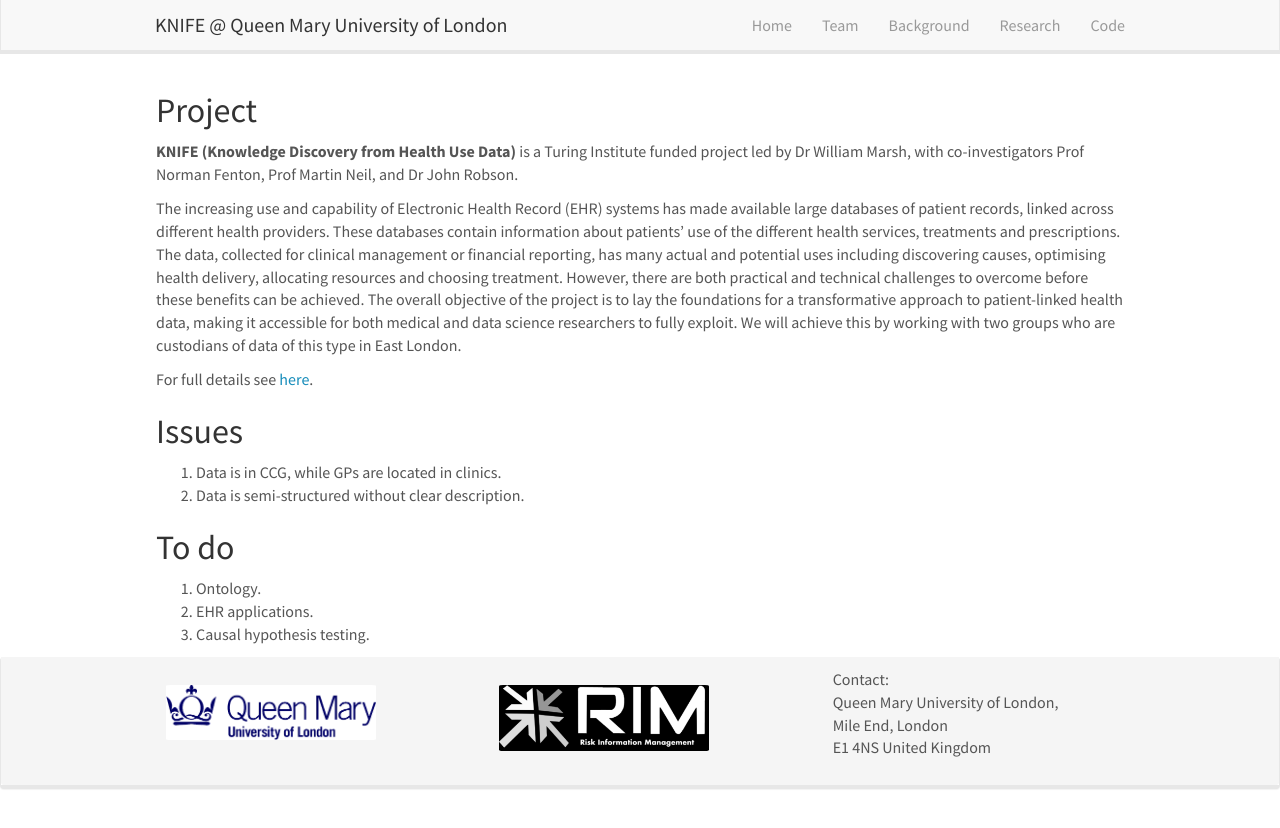
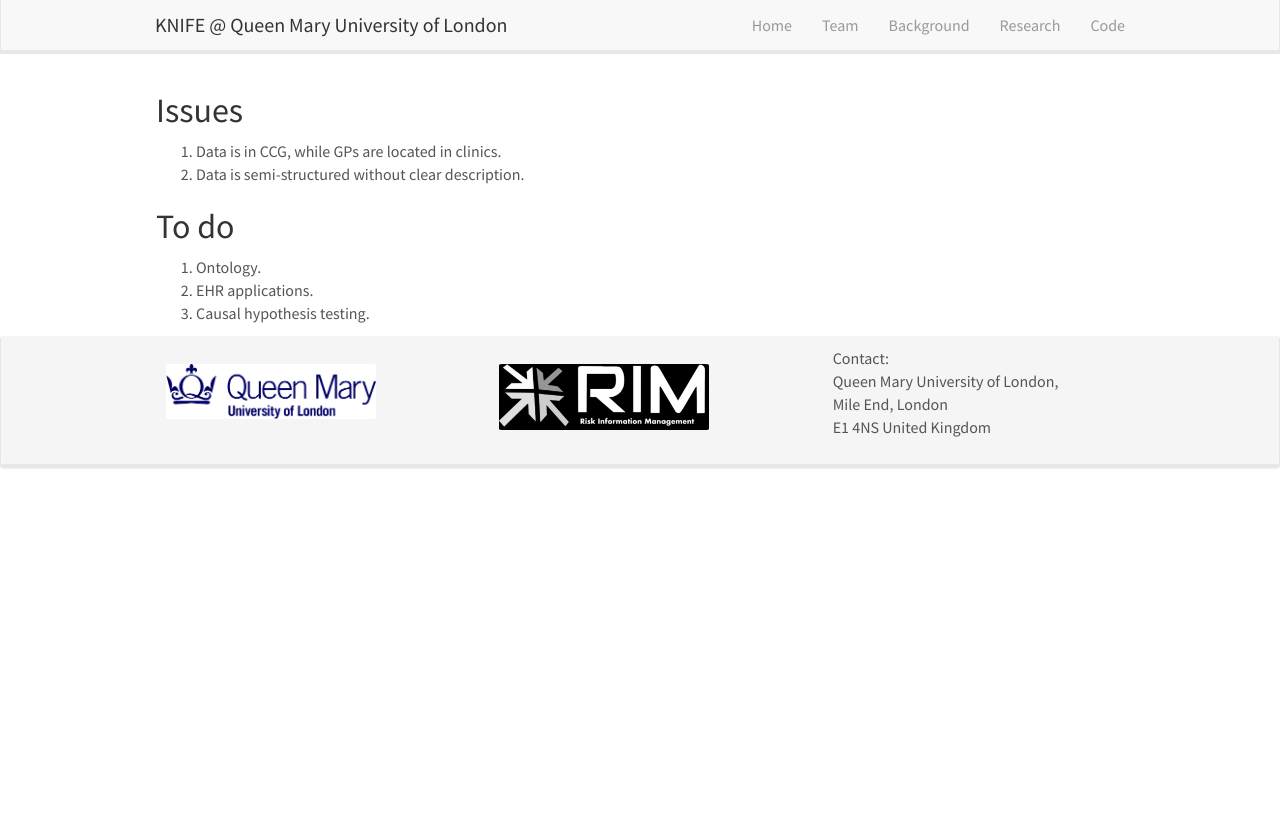
Before and after one commit to knifeqmul/knifeqmul.github.io, a Jekyll site: the page built from _pages/research.md, in a window 1280 px wide. Shown: the top 828 px of the page. Built offline with Jekyll 4.4.1, drawn with Linux system fonts in a browser that asks for light colours; nearby versions of some CDN libraries.

Commit message:
Update research.md

```diff
--- a/_pages/research.md
+++ b/_pages/research.md
@@ -1,19 +1,11 @@
 ---
-title: "KNIFE - Research"
+title: "KNIFE - Research Updates"
 layout: gridlay
-excerpt: "KNIFE -- Research."
+excerpt: "KNIFE -- Research Updates."
 sitemap: false
 permalink: /research/
 ---
 
-
-## Project
-
-**KNIFE (Knowledge Discovery from Health Use Data)** is a Turing Institute funded project led by Dr William Marsh, with co-investigators Prof Norman Fenton, Prof Martin Neil, and Dr John Robson.
-
-The increasing use and capability of Electronic Health Record (EHR) systems has made available large databases of patient records, linked across different health providers. These databases contain information about patients’ use of the different health services, treatments and prescriptions. The data, collected for clinical management or financial reporting, has many actual and potential uses including discovering causes, optimising health delivery, allocating resources and choosing treatment. However, there are both practical and technical challenges to overcome before these benefits can be achieved. The overall objective of the project is to lay the foundations for a transformative approach to patient-linked health data, making it accessible for both medical and data science researchers to fully exploit. We will achieve this by working with two groups who are custodians of data of this type in East London.
-
-For full details see [here]({{ site.baseurl }}/downloads/Turing-proposal-marsh-4pages.pdf).
 
 
 ## Issues
```
